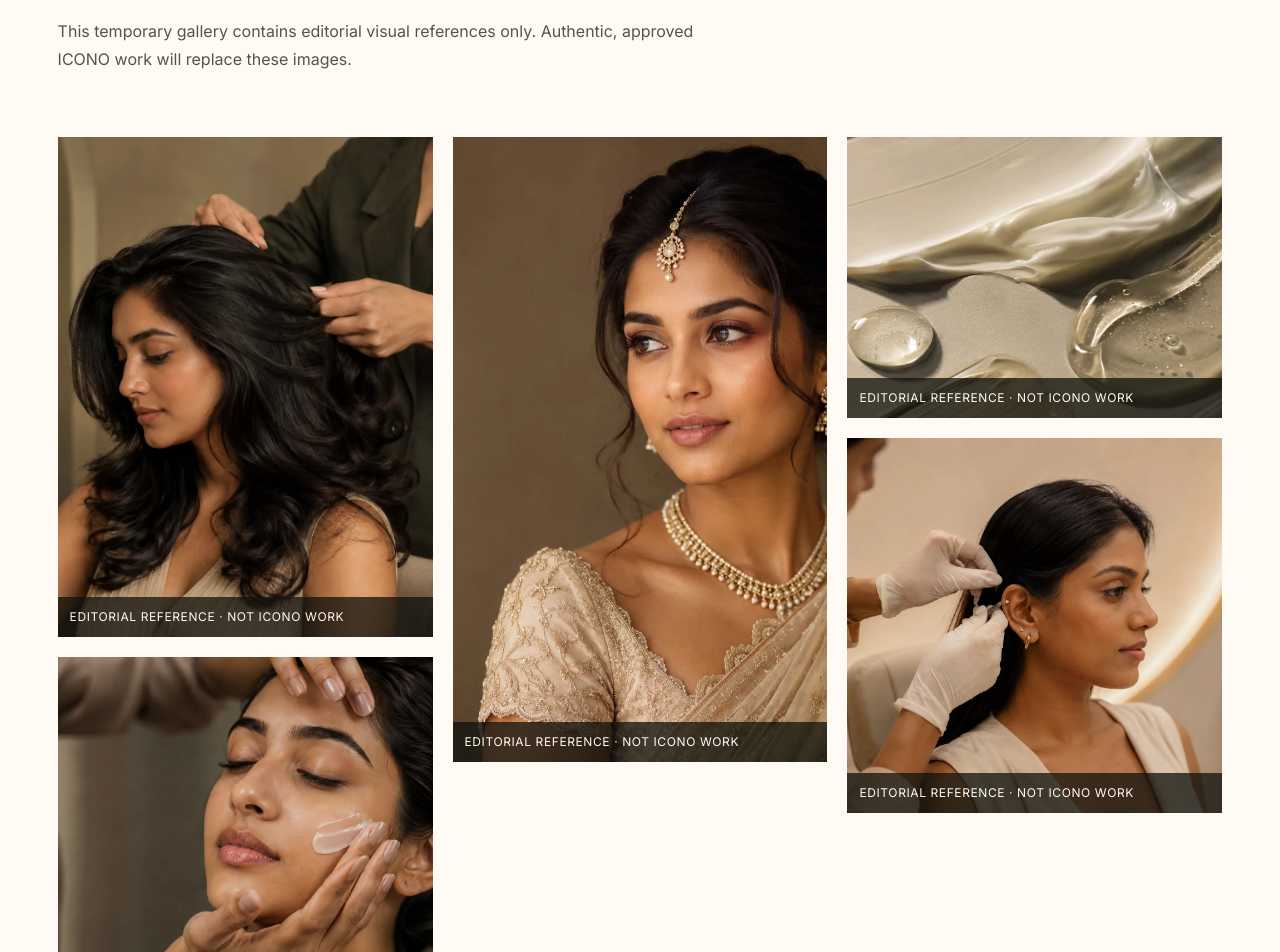
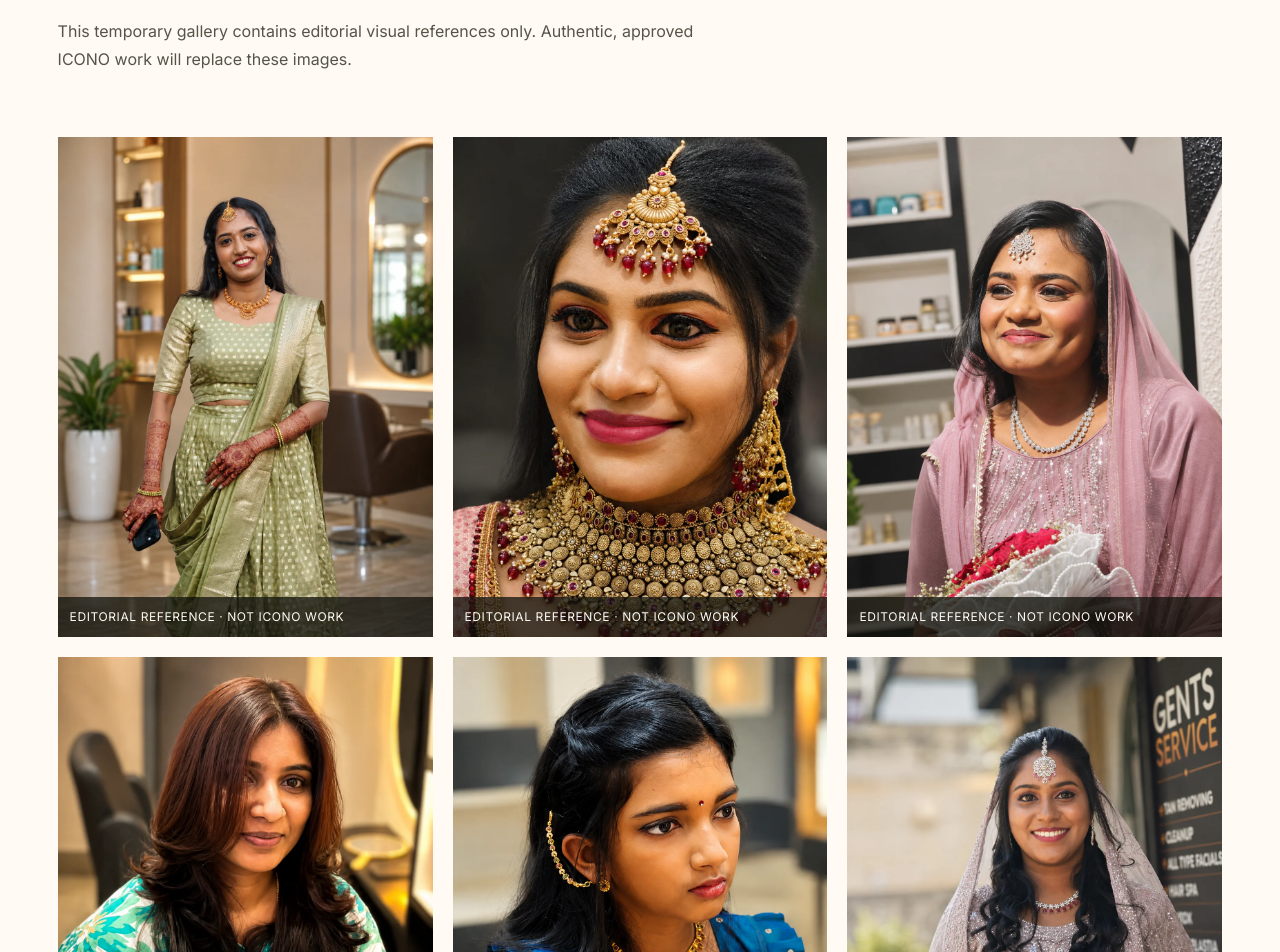
Before and after one commit to 007-Akira/icono, a Next.js app: page /gallery in a window 1280 px wide. Shown: the part 300-1252 px from the top of the page. Built offline with nearby package versions, Linux system fonts and the light colour scheme; no server answers.

Commit message:
content: replace gallery references with real work

```diff
--- a/data/gallery.ts
+++ b/data/gallery.ts
@@ -1,46 +1,61 @@
-import { referenceImages } from "./images";
+export type GalleryItem = {
+  id: number;
+  src: string;
+  alt: string;
+  category: "Bridal" | "Hair";
+};
 
-// These are generated editorial references, not photographs of Icono client work.
-// Keep `isRealWork` false until an approved portfolio image replaces an item.
-export const galleryItems = [
+// Authentic Icono portfolio work. The first five are deliberately ordered for
+// the homepage so the preview balances full looks, hair work and close detail.
+export const galleryItems: GalleryItem[] = [
   {
     id: 1,
-    src: referenceImages.hair,
-    alt: "Editorial reference showing detailed hair styling",
-    category: "Hair",
-    isRealWork: false,
-    ratio: "portrait",
+    src: "/images/work/bridal-green-look.webp",
+    alt: "Icono bridal styling with a green traditional outfit and detailed mehndi",
+    category: "Bridal",
   },
   {
     id: 2,
-    src: referenceImages.skin,
-    alt: "Editorial reference showing a facial-care service",
-    category: "Skin & Facial",
-    isRealWork: false,
-    ratio: "square",
+    src: "/images/work/layered-hair-styling.webp",
+    alt: "Layered haircut and smooth salon styling by Icono",
+    category: "Hair",
   },
   {
     id: 3,
-    src: referenceImages.bridal,
-    alt: "Editorial South Asian bridal beauty reference",
+    src: "/images/work/bridal-copper-look.webp",
+    alt: "Icono bridal makeup and hair styling with a copper bridal outfit",
     category: "Bridal",
-    isRealWork: false,
-    ratio: "tall",
   },
   {
     id: 4,
-    src: referenceImages.treatment,
-    alt: "Abstract cosmetic treatment texture reference",
-    category: "Editorial",
-    isRealWork: false,
-    ratio: "wide",
+    src: "/images/work/bridal-jewellery-detail.webp",
+    alt: "Close bridal makeup and jewellery detailing by Icono",
+    category: "Bridal",
   },
   {
     id: 5,
-    src: referenceImages.speciality,
-    alt: "Editorial speciality-service reference",
-    category: "Speciality",
-    isRealWork: false,
-    ratio: "square",
+    src: "/images/work/side-braid-hair-styling.webp",
+    alt: "Side braid and long-hair styling by Icono",
+    category: "Hair",
   },
-] as const;
+  {
+    id: 6,
+    src: "/images/work/bridal-red-saree-look.webp",
+    alt: "Icono occasion makeup and styling with a red traditional saree",
+    category: "Bridal",
+  },
+  {
+    id: 7,
+    src: "/images/work/bridal-rose-look.webp",
+    alt: "Icono bridal makeup with a rose outfit and bouquet",
+    category: "Bridal",
+  },
+  {
+    id: 8,
+    src: "/images/work/bridal-silver-look.webp",
+    alt: "Icono bridal makeup and styling with a silver embroidered outfit",
+    category: "Bridal",
+  },
+];
+
+export const homepageGalleryItems = galleryItems.slice(0, 5);
```
